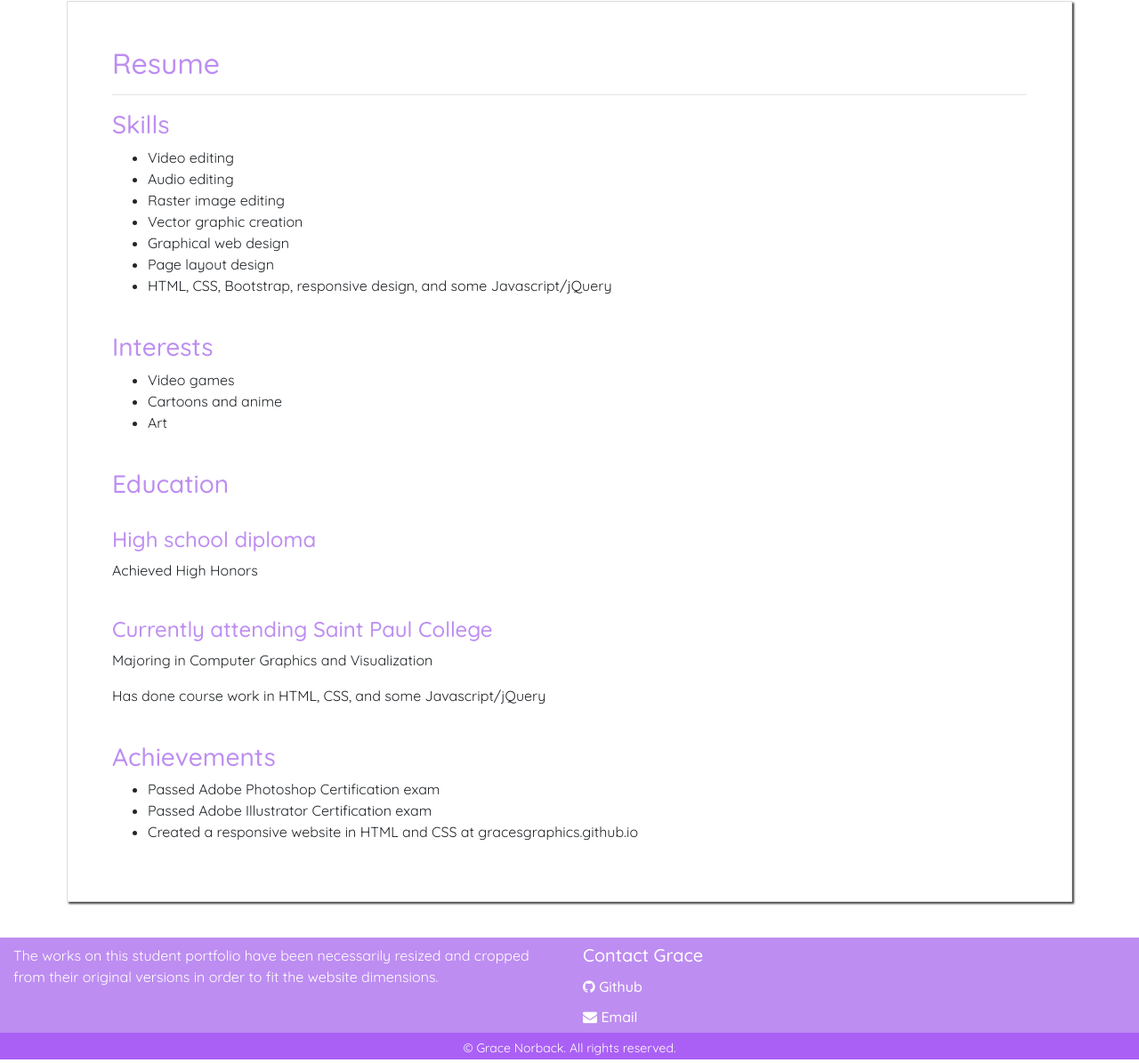
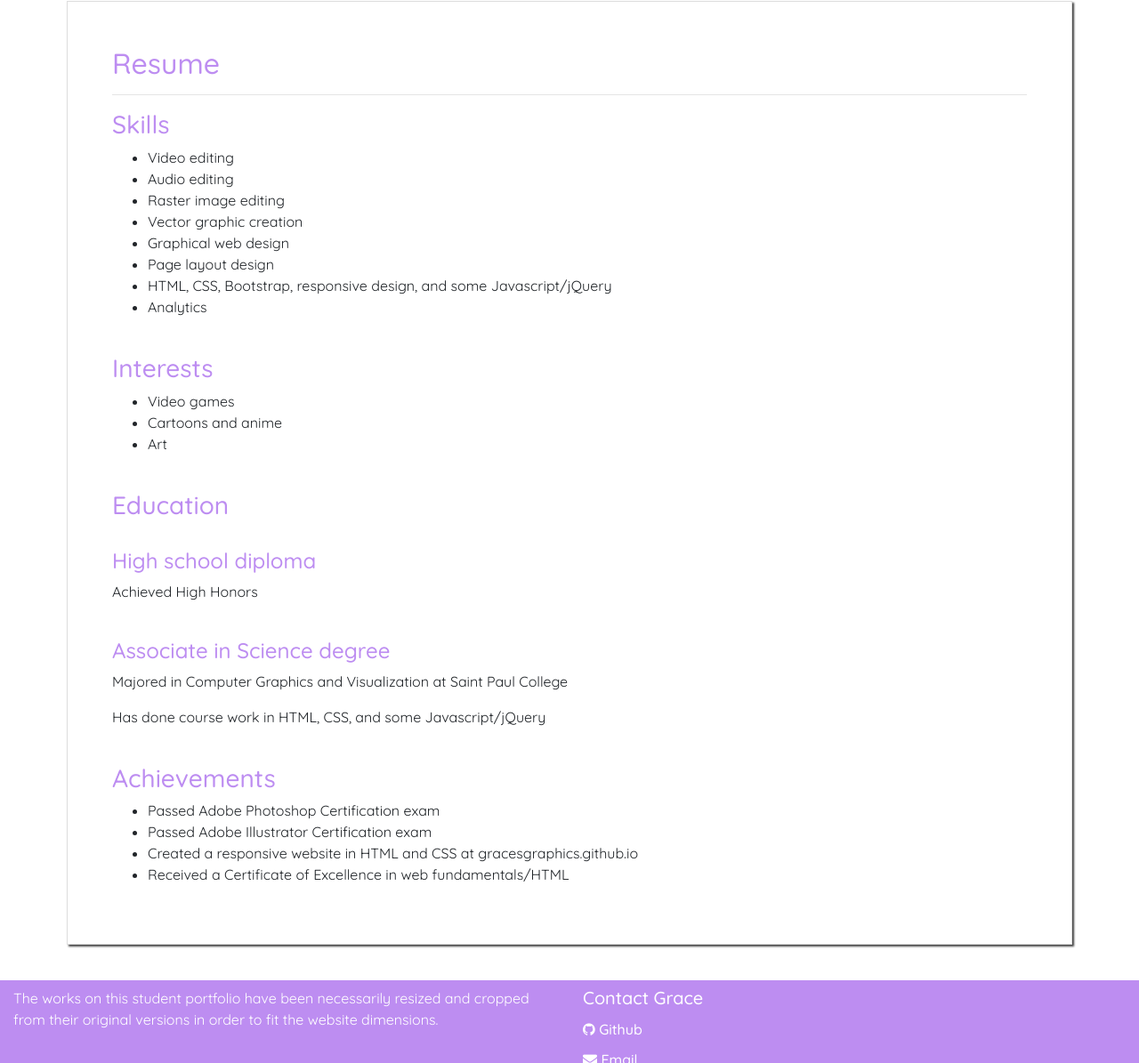
Before and after one commit to GracesGraphics/GracesGraphics, a plain HTML site: page resume.html in a window 1280 px wide. Shown: the part 187-1382 px from the top of the page at 89% size. Drawn offline with nearby package versions, Linux system fonts and the light colour scheme; a web font is replaced by a local one.

Commit message:
Add files via upload

```diff
--- a/resume.html
+++ b/resume.html
@@ -46,6 +46,7 @@
 							<li>Graphical web design</li>
 							<li>Page layout design</li>
 							<li>HTML, CSS, Bootstrap, responsive design, and some Javascript/jQuery</li>
+							<li>Analytics</li>
 						</ul>
 
 						<br>
@@ -64,8 +65,8 @@
 							<h4>High school diploma</h4>
 							<p>Achieved High Honors</p>
 							<br>
-							<h4>Currently attending Saint Paul College</h4>
-							<p>Majoring in Computer Graphics and Visualization</p>
+							<h4>Associate in Science degree </h4>
+							<p>Majored in Computer Graphics and Visualization at Saint Paul College</p>
 							<p>Has done course work in HTML, CSS, and some Javascript/jQuery</p>
 
 							<br>
@@ -75,6 +76,7 @@
 							<li>Passed Adobe Photoshop Certification exam</li>
 							<li>Passed Adobe Illustrator Certification exam</li>
 							<li>Created a responsive website in HTML and CSS at gracesgraphics.github.io</li>
+							<li>Received a Certificate of Excellence in web fundamentals/HTML</li>
 						</ul>
 
 					</div><!--closing resume-->
```
Also changed, not shown: index.html (+3 -3 lines).
